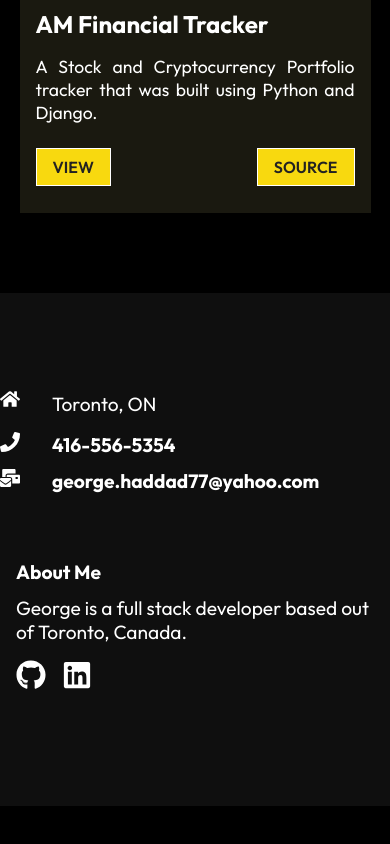
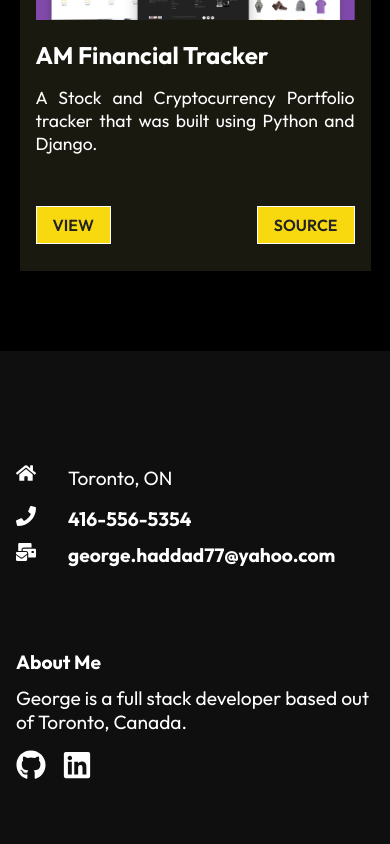
Before and after one commit to Git-Ge0rge/my-react-portfolio, a React (Create React App) app: page / in a window 390 px wide. Shown: the part 2138-2982 px from the top of the page. Before the commit the page ends 2944 px from the top, so only its background shows below. Built offline with nearby package versions, Linux system fonts and the light colour scheme.

Commit message:
CSS mobile bug fixes
Fixed hiccups in placement of containers on mobile

```diff
--- a/src/components/Footer/Footer.css
+++ b/src/components/Footer/Footer.css
@@ -17,6 +17,7 @@
     max-width: 100%;
     display: flex;
     flex-direction: column;
+    padding: 1rem;
 }
 
 .location {
--- a/src/components/WorkCard/WorkCard.css
+++ b/src/components/WorkCard/WorkCard.css
@@ -10,6 +10,10 @@
     grid-template-columns: repeat(3, 1fr);
     grid-gap: 40px;
     padding-bottom: 5rem;
+}
+
+.description-container{
+    height: 7rem;
 }
 
 .project-card {
--- a/src/components/WorkCard/WorkCard.jsx
+++ b/src/components/WorkCard/WorkCard.jsx
@@ -12,7 +12,7 @@ const WorkCard = (props) => {
         <img src={props.imgsrc} alt="Project 1" />
         <h2 className='project-title'>{props.title}</h2>
         <div className="project-details">
-          <p>{props.text}</p>
+          <p className="description-container">{props.text}</p>
           <div className="project-btns">
             <a href={props.view} className="btn">
               View
```
